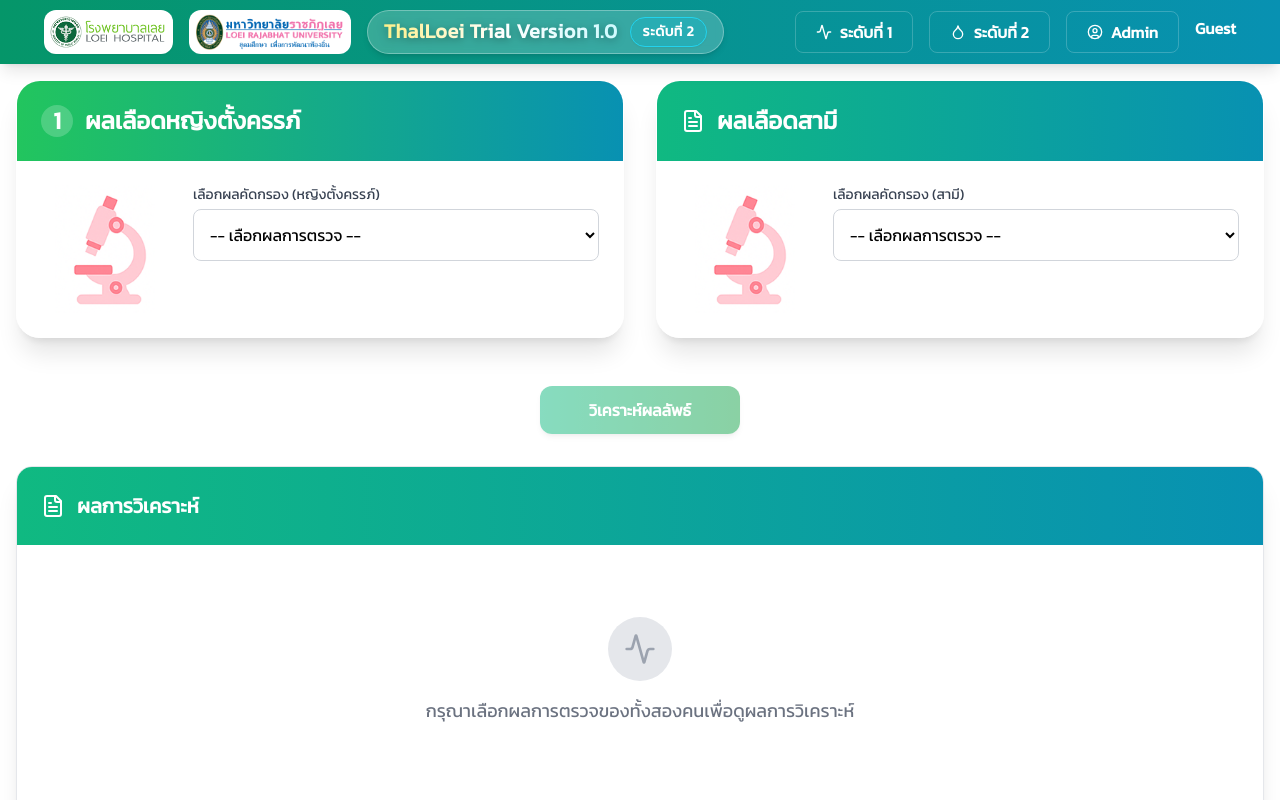
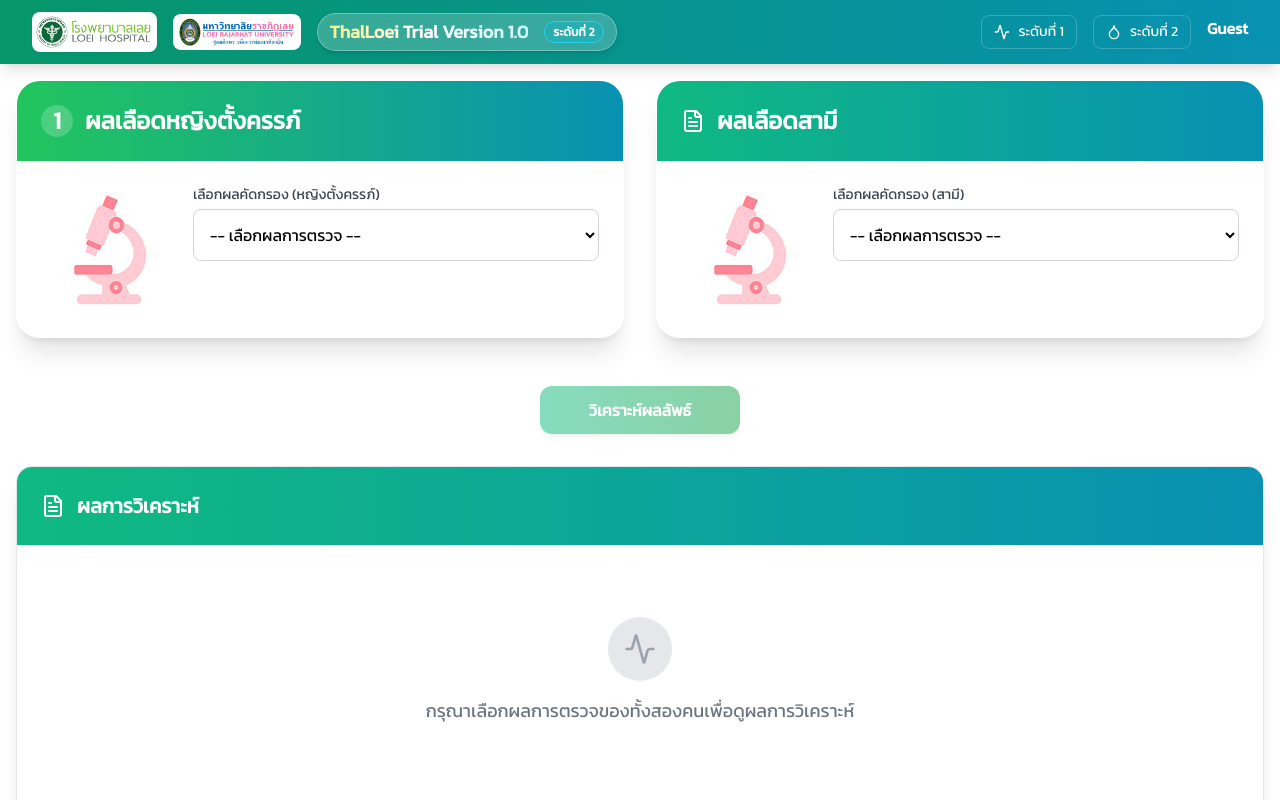
Before and after one commit to Bunlung777/Web-Hp, a React (Create React App) app: page /Blood in a window 1280 px wide. Shown: the top 800 px of the page. Built offline with nearby package versions, Linux system fonts and the light colour scheme.

Commit message:
28 commit

```diff
--- a/src/Blood.js
+++ b/src/Blood.js
@@ -842,8 +842,11 @@ const handleSubmit = async () => {
     return;
   }
   if (!user?.id) {
-    alert('ยังไม่มีข้อมูลผู้ใช้งาน'); // กัน null
-    return;
+    setResult({
+      woman: screeningRules[pregnantWomanHb],
+      husband: screeningRules[husbandHb],
+
+    });
   }
 
   try {
@@ -859,7 +862,7 @@ const handleSubmit = async () => {
     // showAlert?.("บันทึกผลระดับที่ 2 เรียบร้อย", "success");
   } catch (e) {
     console.error(e);
-    alert(`บันทึกไม่สำเร็จ: ${e.message || e}`);
+    // alert(`บันทึกไม่สำเร็จ: ${e.message || e}`);
   }
 };
 
--- a/src/DistrictHospitalSelect.js
+++ b/src/DistrictHospitalSelect.js
@@ -1,14 +1,13 @@
-// src/components/DistrictHospitalSelect.jsx
+
 import React, { useMemo } from "react";
-
-// วิธีที่ 1 (ทั่วไปกับ Vite/CRA/Next):
 import hospitalsByDistrict from "./hospitals-by-district.json";
-
-// ถ้าโปรเจกต์คุณต้องการ ESM assertion ค่อยเปลี่ยนเป็นแบบนี้แทน (อย่างใดอย่างหนึ่งเท่านั้น)
-// import hospitalsByDistrict from "../data/hospitals-by-district.json" assert { type: "json" };
+import { useEffect } from "react";
 
 export default function DistrictHospitalSelect({ value, onChange, disabled }) {
   // value รูปแบบ: { district: "", hospitalCode: "", hospitalName: "" }
+useEffect(() => {
+    console.log("value changed:", value);
+  }, [value]);
 
   // รายชื่ออำเภอ (เรียงตามตัวอักษรไทย)
   const districts = useMemo(
@@ -17,7 +16,7 @@ export default function DistrictHospitalSelect({ value, onChange, disabled }) {
   );
 
   // ตัวเลือกโรงพยาบาลตามอำเภอที่เลือก
-  const hospitalOptions = useMemo(() => {
+  const  hospitalOptions = useMemo(() => {
     if (!value?.district) return [];
     return (hospitalsByDistrict[value.district] || []).slice().sort((a, b) =>
       a.name.localeCompare(b.name, "th-TH")
@@ -50,27 +49,27 @@ export default function DistrictHospitalSelect({ value, onChange, disabled }) {
       <div>
         <label className="block text-sm font-medium text-gray-700 mb-1">หน่วยบริการ / โรงพยาบาล</label>
 <select
-          value={value?.hospitalCode || ""}
+  value={value?.hospitalName || ""}
   onChange={(e) => {
-            const sel = hospitalOptions.find((x) => x.code === e.target.value);
     onChange({
       district: value?.district || "",
-              hospitalCode: sel?.code || "",
-              hospitalName: sel?.name || "",
+      hospitalCode: "",
+      hospitalName: e.target.value,
     });
   }}
   disabled={disabled || !value?.district}
-          className="w-full p-3 border border-gray-300 rounded-xl focus:ring-2 focus:ring-emerald-500 focus:border-transparent bg-white/80"
 >
   <option value="">
     {value?.district ? "-- เลือกหน่วยบริการ --" : "กรุณาเลือกอำเภอก่อน"}
   </option>
+
   {hospitalOptions.map((h) => (
-            <option key={h.code} value={h.code}>
+    <option key={h.code} value={h.name}>
       {h.name}
     </option>
   ))}
 </select>
+
       </div>
     </div>
   );
--- a/src/Navbar.js
+++ b/src/Navbar.js
@@ -18,8 +18,7 @@ const Navbar = ({ user: userProp }) => {
 
   const handleLogout = () => {
     setOpen(false);
-    // ✅ ตัวอย่างล้าง token/session
-    localStorage.removeItem("token");
+    localStorage.removeItem("user");
     navigate("/login");
   };
 
@@ -54,6 +53,10 @@ const Navbar = ({ user: userProp }) => {
     { label: "ระดับที่ 2", icon: <Droplet className="w-4 h-4" />, path: "/Blood" },
     { label: "Admin", icon: <UserCircle className="w-4 h-4" />, path: "/Admin" },
   ];
+  const visibleSteps = user
+  ? steps
+  : steps.filter(step => step.label !== "Admin");
+
   const handleProfileClick = () => {
     navigate("/profile", {
       state: {
@@ -79,43 +82,48 @@ if (location.pathname === '/ThalassemiaScreening') {
 
   return (
     <nav className="sticky top-0 z-50 bg-gradient-to-r from-emerald-600 to-cyan-600 shadow-lg w-full">
-      <div className="flex justify-between items-center h-16 px-5 sm:px-7 lg:px-11">
+<div className="flex items-center h-16 px-3 sm:px-5 lg:px-8 gap-3">
+
 
 <div
-          className="flex items-center gap-3 sm:gap-4 cursor-pointer"
+  className="flex items-center gap-3 sm:gap-4 cursor-pointer min-w-0 flex-1"
   onClick={() => navigate('/ThalassemiaScreening')}
 >
+
             {/* โลโก้ 1 */}
-          <div className="p-1.5 bg-white rounded-xl shadow-sm">
-            <img src={Hp} alt="HP" className="h-9 sm:h-8 w-auto" />
+            <div className="p-1 bg-white rounded-lg shadow-sm">
+              <img src={Hp} alt="HP" className="h-7 sm:h-8 w-auto" />
             </div>
 
             {/* โลโก้ 2 */}
-          <div className="p-1 bg-white rounded-xl hidden sm:flex">
-            <img src={Lru} alt="LRU" className="h-9 w-auto" />
+            <div className="p-1 bg-white rounded-lg hidden sm:flex">
+              <img src={Lru} alt="LRU" className="h-7 w-auto" />
             </div>
+
 
           {/* ชื่อระบบ */}
           <div className="flex flex-col leading-tight">
             <div className="flex items-center gap-2">
 
+
 <span
-                className="px-4 py-1.5 rounded-full
+  className="px-3 py-1 rounded-full
              bg-white/20 backdrop-blur-sm
-                            font-extrabold text-lg sm:text-xl
-                            border border-white/30 shadow-md hover:bg-white/30 transition flex
-                            tracking-wide"
+             font-bold text-sm sm:text-base lg:text-lg
+             border border-white/30 shadow-md
+             flex items-center gap-2 min-w-0"
 >
   <span
     className="bg-gradient-to-r from-yellow-200 via-white to-cyan-100
                bg-clip-text text-transparent
-                            drop-shadow-[0_2px_4px_rgba(0,0,0,0.3)]"
+               truncate max-w-[160px] sm:max-w-[220px] lg:max-w-none"
   >
     ThalLoei Trial Version 1.0
   </span>
+
  {levelText && (
     <span
-      className={`ml-3 px-3 py-1 text-sm font-semibold rounded-full border shadow-sm ${
+      className={`ml-2 px-2 py-0.5 text-xs font-semibold rounded-full border ${
           levelText === 'ระดับที่ 1'
             ? 'bg-emerald-500/30 border-emerald-400 text-white'
             : levelText === 'ระดับที่ 2'
@@ -135,13 +143,14 @@ if (location.pathname === '/ThalassemiaScreening') {
 
         {/* ✅ Right: Step Buttons (Desktop) */}
   <div className="hidden md:flex items-center gap-3 sm:gap-4">
-      {steps.map((step, i) => (
+      {visibleSteps.map((step, i) => (
         <button
           key={i}
           onClick={() => handleNavigate(step.path)}
-          className="flex items-center gap-2 px-5 py-2 rounded-lg font-semibold text-white
-                     hover:bg-white/20 transition-all duration-300
-                     border border-white/20 hover:border-white/40 hover:scale-105"
+  className="flex items-center gap-2 px-3 py-1.5 rounded-lg
+             font-medium text-sm text-white
+             hover:bg-white/20 transition-all
+             border border-white/20 whitespace-nowrap"
         >
           {step.icon}
           {step.label}
```
Lines whose indentation alone changed are shown as unchanged.
